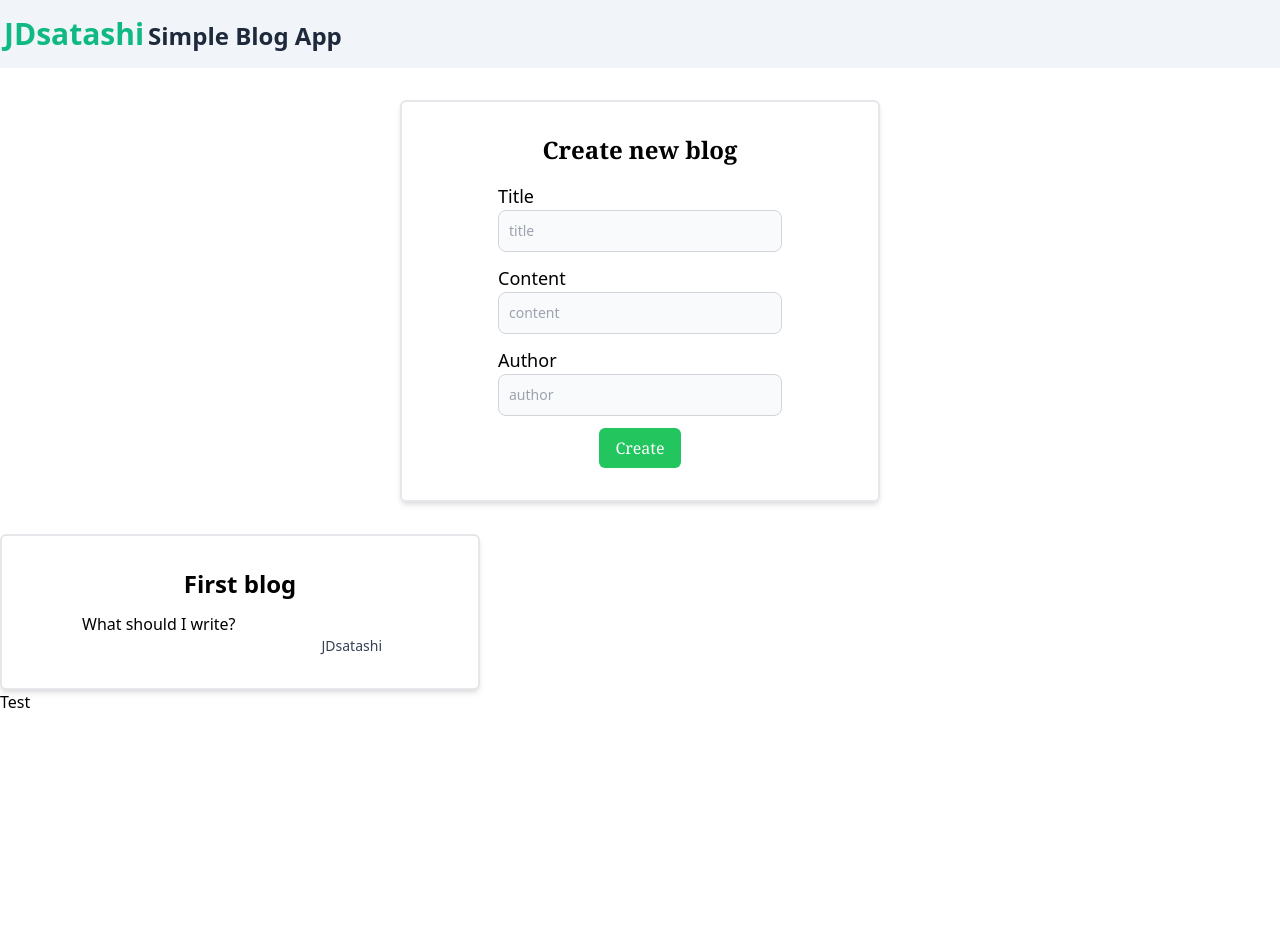
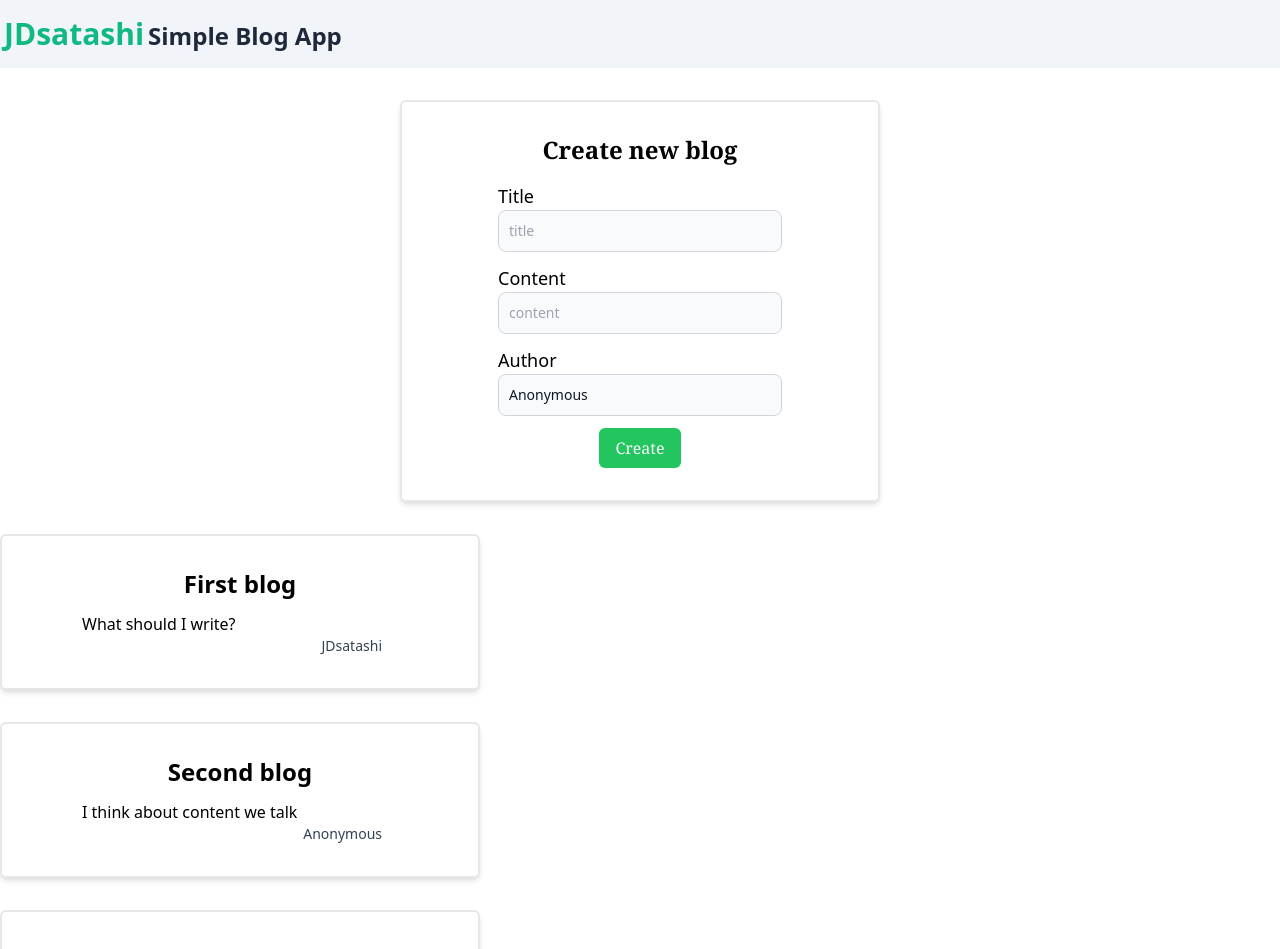
Before and after one commit to Jdsatashi/react-practice, a React (Vite) app: page / in a window 1280 px wide. Shown: the top 949 px of the page. Before the commit the page ends 800 px from the top, so only its background shows below. Built offline with nearby package versions, Linux system fonts and the light colour scheme.

Commit message:
Update validate 16/02/2024

```diff
--- a/src/App.jsx
+++ b/src/App.jsx
@@ -1,4 +1,4 @@
-import {useState, useRef, createContext, useEffect} from 'react';
+import { useState, useRef, createContext, useEffect } from 'react';
 import CreateBlog from './Components/CreateBlog';
 import CardBlog from './Components/CardBlog';
 
@@ -23,16 +23,17 @@ function App() {
     },
   ];
   useEffect(() => {
-    setBlogs((_) => sampleBlog)
+    setBlogs((_) => sampleBlog);
   }, []);
   function getTestData() {
+    console.log(blogs);
     console.log(createBlogRef.current.newBlog());
   }
   return (
     <>
       <div>
-        <h3 className='font-semibold text-2xl bg-slate-100 text-slate-800 py-4'>
-          <span className='font-bold text-3xl mx-1 text-emerald-500'>
+        <h3 className='py-4 text-2xl font-semibold bg-slate-100 text-slate-800'>
+          <span className='mx-1 text-3xl font-bold text-emerald-500'>
             JDsatashi
           </span>
           Simple Blog App
@@ -41,9 +42,12 @@ function App() {
       <div>
         <CreateBlog blogs={blogs} ref={createBlogRef} />
       </div>
-
-      <CardBlog />
-      <button onClick={getTestData}>Test</button>
+      {blogs.map((blog, idx) => (
+        <CardBlog key={idx} blog={blog} />
+      ))}
+      <button className='btn_green' onClick={getTestData}>
+        Test
+      </button>
     </>
   );
 }
--- a/src/Components/CardBlog.jsx
+++ b/src/Components/CardBlog.jsx
@@ -1,14 +1,11 @@
 import React, { useContext } from 'react';
-const CardBlog = () => {
-  const blog = {
-    title: 'First blog',
-    content: 'What should I write?',
-    author: 'JDsatashi',
-  };
+import PropTypes from 'prop-types';
+
+const CardBlog = ({ blog }) => {
   return (
     <div>
       <div className='p-4 xl:px-12 xl:py-8 mt-4 xl:mt-8 bg-white rounded-none w-[480px] xl:rounded-md border-2 shadow-md'>
-        <div className='text-2xl font-bold font-sans text-center'>
+        <div className='font-sans text-2xl font-bold text-center'>
           {blog.title}
         </div>
         <div className='mt-3'>
@@ -16,7 +13,7 @@ const CardBlog = () => {
             <p>{blog.content}</p>
           </div>
           <div className='mx-8'>
-            <p className='text-end text-sm mx-4 font-thin text-slate-700'>
+            <p className='mx-4 text-sm font-thin text-end text-slate-700'>
               {blog.author}
             </p>
           </div>
@@ -26,4 +23,8 @@ const CardBlog = () => {
   );
 };
 
+CardBlog.propTypes = {
+  blog: PropTypes.object,
+};
+
 export default CardBlog;
--- a/src/Components/CreateBlog.jsx
+++ b/src/Components/CreateBlog.jsx
@@ -4,39 +4,74 @@ import React, {
   useState,
   useImperativeHandle,
   useRef,
+  useContext,
+  useEffect,
 } from 'react';
-import InputE from "./InputE.jsx";
+import PropTypes from 'prop-types';
+import InputE from './InputE.jsx';
 
 // Component
 const CreateBlog = forwardRef((props, ref) => {
   // States group
-    const [blogData, setBlogData] = useState({});
+  const [blogData, setBlogData] = useState({
+    title: '',
+    content: '',
+    author: 'Anonymous',
+  });
+  const [blogs, setBlogs] = useState(props.blogs);
+  const [errors, setErrors] = useState({ title: '', content: '', author: '' });
   // Refs group
-    const inputRef = useRef()
-    const cardRef = useRef()
+  const cardRef = useRef();
+  // Context
+  useEffect(() => setBlogs(props.blogs), [props]);
   // Variables group
-    const groupClass = 'mb-3'
-    const labelClass = 'input_label'
-    const inpClass = 'input_text'
+  const groupClass = 'mb-3';
+  const labelClass = 'input_label';
+  const inpClass = 'input_text';
   const fields = [
-        {name: 'title', inpType: 'text'},
-        {name: 'content', inpType: 'text'},
-        {name: 'author', inpType: 'text'}
-    ]
+    { name: 'title', inpType: 'text' },
+    { name: 'content', inpType: 'text' },
+    { name: 'author', inpType: 'text' },
+  ];
   // Ref declarations
   useImperativeHandle(ref, () => ({
     element: cardRef.current,
     newBlog: () => blogData,
-    }))
+  }));
   // Functions group
   const handleSetBlogData = (e) => {
-        e.preventDefault()
+    e.preventDefault();
+    switch (true) {
+      case blogData.title.trim() === '':
+        setErrors((err) => ({ ...err, title: 'Title cannot be blank' }));
+        break;
+      case blogData.content.trim() === '':
+        setErrors((err) => ({ ...err, content: 'Content cannot be blank' }));
+        break;
+      case blogData.content.length <= 10:
+        setErrors((err) => ({
+          ...err,
+          content: 'Content must more 10 characters',
+        }));
+        break;
+      case blogs.some((blog) => blog.title === blogData.title) === true:
+        setErrors((err) => ({
+          ...err,
+          title: 'Title had existed, try another',
+        }));
+        break;
+      default:
+        setBlogs((blogs) => [...blogs, blogData]);
+        console.log(blogs);
     }
+    console.log(blogs);
+  };
   const handleInputChange = (name, value) => {
     setBlogData((data) => ({
       ...data,
       [name]: value,
     }));
+    setErrors((err) => ({ ...err, [name]: '' }));
   };
   // HTML Elements
   return (
@@ -45,17 +80,25 @@ const CreateBlog = forwardRef((props, ref) => {
         <div className='flex justify-center'>
           <h2 className='card_title'>Create new blog</h2>
         </div>
-                <form className='mt-4 mx-12'>
+        <form className='mx-12 mt-4'>
           {fields.map((field, idx) => (
-                        <InputE key={idx} name={field.name} groupClass={groupClass} labelClass={labelClass}
+            <InputE
+              key={idx}
+              name={field.name}
+              inpType={field.inpType}
+              groupClass={groupClass}
+              labelClass={labelClass}
+              inpClass={inpClass}
+              value={blogData[field.name]}
+              errors={errors[field.name]}
               onInputChange={handleInputChange}
-                                inpType={field.inpType} inpClass={inpClass}/>
+            />
           ))}
           <div className='flex justify-center mt-3'>
             <button
               type='submit'
               onClick={handleSetBlogData}
-                            className='bg-green-500 py-2 px-4 hover:bg-emerald-500 rounded-md text-white text-medium font-serif'>
+              className='btn_green'>
               Create
             </button>
           </div>
@@ -66,5 +109,8 @@ const CreateBlog = forwardRef((props, ref) => {
 });
 
 CreateBlog.displayName = 'CreateBlog';
+CreateBlog.propTypes = {
+  blogs: PropTypes.array,
+};
 
 export default CreateBlog;
--- a/src/Components/InputE.jsx
+++ b/src/Components/InputE.jsx
@@ -1,35 +1,47 @@
-import React, {useEffect, useState} from 'react';
-import PropTypes from "prop-types";
-import FirstUpcase from "../utils/short-scripts.js";
+/* eslint-disable no-unused-vars */
+import React, { useEffect, useState } from 'react';
+import PropTypes from 'prop-types';
+import FirstUpcase from '../utils/short-scripts.js';
 
 const InputE = (props) => {
   // States group
-    const [nameUpcase, setNameUpcase] = useState('')
-    const [inpValue, setInpValue] = useState('')
+  const [nameUpcase, setNameUpcase] = useState('');
+  const [inpValue, setInpValue] = useState(props.value);
+  const [error, setError] = useState(props.errors);
   // Variables group
-    const name = props.name
-    const groupClass = props.groupClass
-    const labelClass = props.labelClass
-    const inpType = props.inpType
-    const inpClass = props.inpClass
+  const name = props.name;
+  const groupClass = props.groupClass;
+  const labelClass = props.labelClass;
+  const inpType = props.inpType;
+  const inpClass = props.inpClass;
   // Effect functions group
   useEffect(() => {
-        setNameUpcase((_) => FirstUpcase(name))
-    }, [])
+    setNameUpcase((_) => FirstUpcase(name));
+  }, []);
   useEffect(() => {
-        props.onInputChange(name, inpValue)
-    }, [inpValue])
+    props.onInputChange(name, inpValue);
+  }, [inpValue]);
+  useEffect(() => {
+    setError((_) => props.errors);
+    setInpValue((_) => props.value);
+  }, [props]);
   return (
     <div className={groupClass}>
       <label className={labelClass}>{nameUpcase}</label>
-            <input type={inpType}
+      <input
+        type={inpType}
         id={name}
         name={name}
         placeholder={name}
-                   className={inpClass}
+        className={error === '' ? inpClass : inpClass + ' border-red-600'}
         value={inpValue}
         onChange={(e) => setInpValue((_) => e.target.value)}
       />
+      {error !== '' ? (
+        <span className='text-sm text-red-600'>! Error: {error}.</span>
+      ) : (
+        <span></span>
+      )}
     </div>
   );
 };
@@ -40,7 +52,9 @@ InputE.propTypes = {
   labelClass: PropTypes.string,
   inpType: PropTypes.string.isRequired,
   inpClass: PropTypes.string,
-    onInputChange: PropTypes.func
-}
+  onInputChange: PropTypes.func,
+  errors: PropTypes.string,
+  value: PropTypes.string,
+};
 
 export default InputE;
--- a/src/index.css
+++ b/src/index.css
@@ -3,21 +3,24 @@
 @tailwind utilities;
 @layer components {
   .element_center {
-        @apply flex justify-center items-center
+    @apply flex items-center justify-center;
   }
   .card_simple {
-        @apply p-4 xl:px-12 xl:py-8 mt-4 xl:mt-8 bg-white rounded-none w-[480px] xl:rounded-md border-2 shadow-md
+    @apply p-4 xl:px-12 xl:py-8 mt-4 xl:mt-8 bg-white rounded-none w-[480px] xl:rounded-md border-2 shadow-md;
   }
   .card_title {
-        @apply font-bold font-serif text-2xl
+    @apply font-serif text-2xl font-bold;
   }
   .input_group {
-        @apply mb-3 grid grid-cols-4
+    @apply grid grid-cols-4 mb-3;
   }
   .input_text {
-        @apply col-span-3 bg-gray-50 border border-gray-300 text-gray-900 text-sm rounded-lg focus:ring-green-600 focus:border-gray-500 block w-full p-2.5
+    @apply col-span-3 bg-gray-50 border border-gray-300 text-gray-900 text-sm rounded-lg focus:ring-green-600 focus:border-gray-500 block w-full p-2.5;
   }
   .input_label {
-        @apply flex items-center font-medium text-lg
+    @apply flex items-center text-lg font-medium;
+  }
+  .btn_green {
+    @apply px-4 py-2 font-serif font-medium text-white bg-green-500 rounded-md hover:bg-emerald-500;
   }
 }
```
Lines whose indentation alone changed are shown as unchanged.
